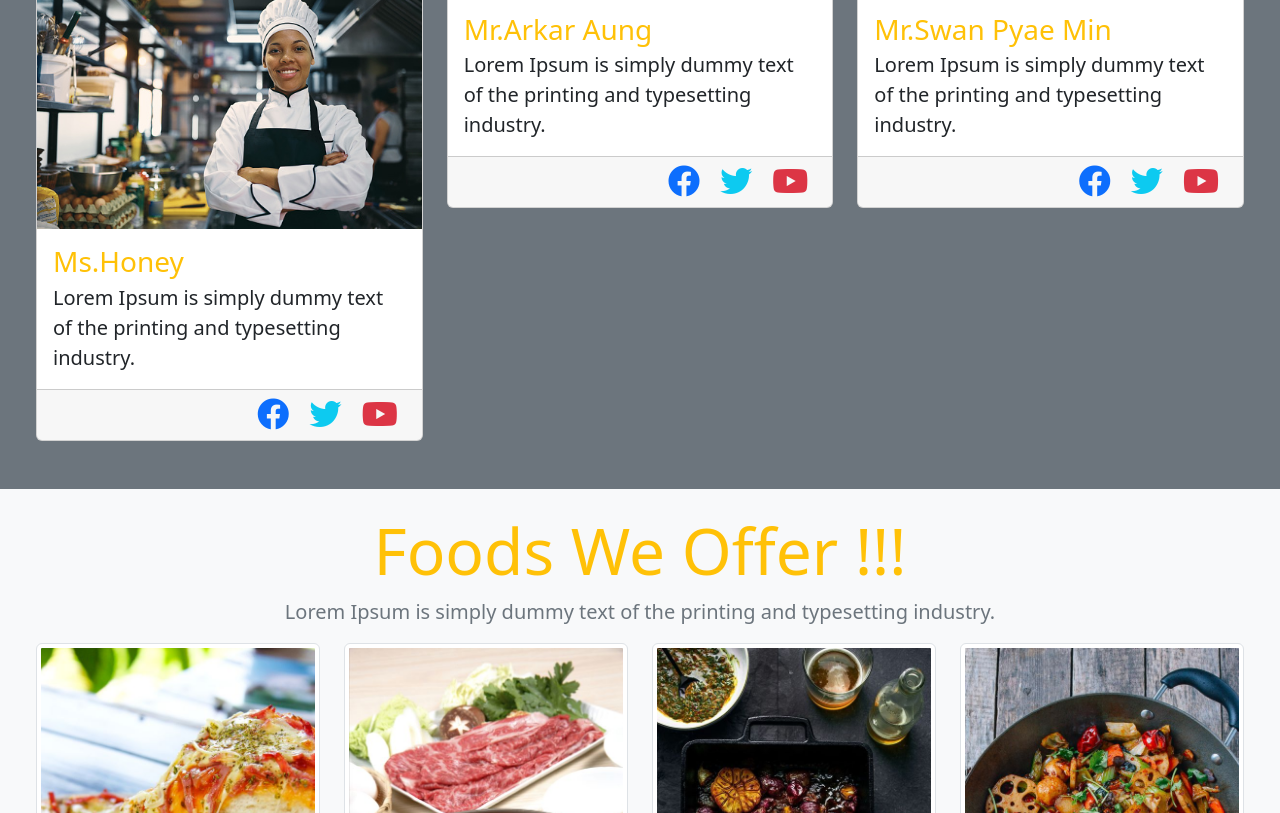
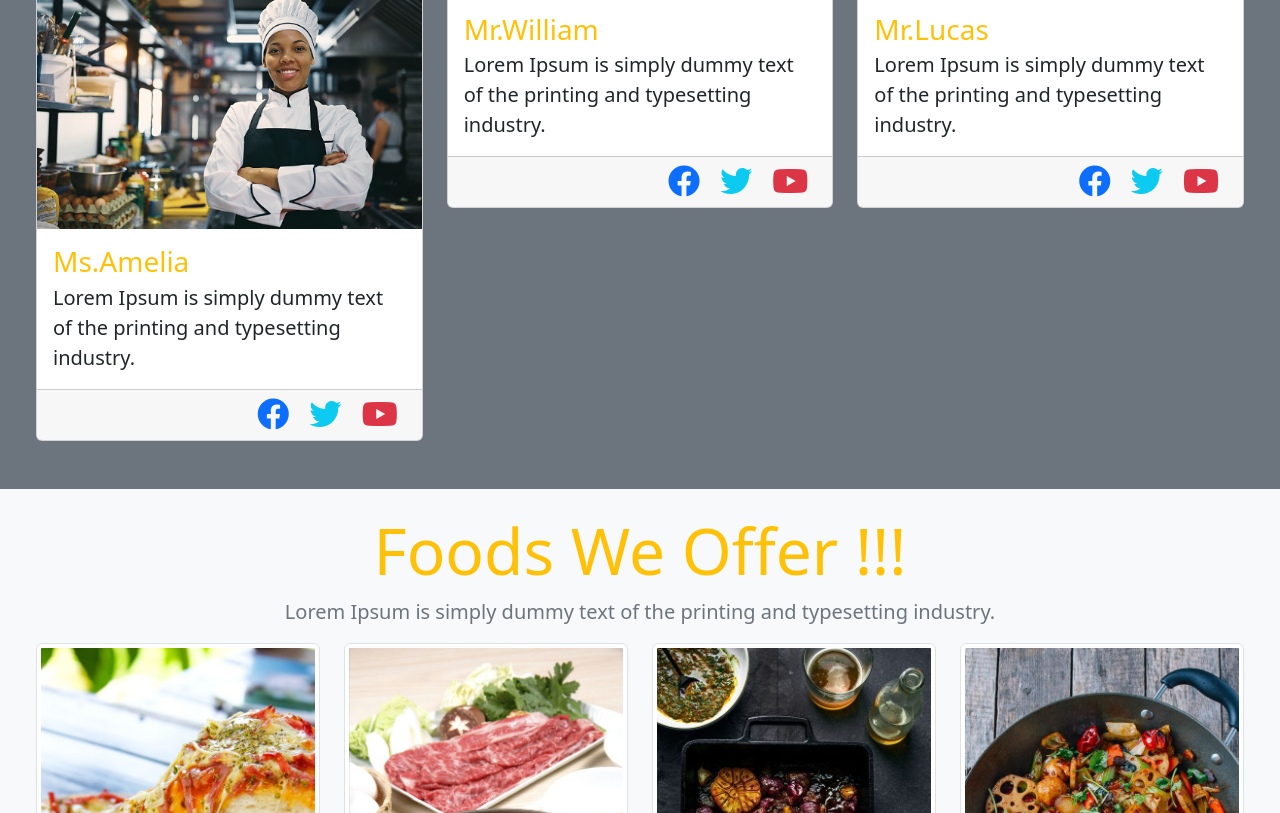
Before and after one commit to uchihamatara/emberfood, a plain HTML site: page index.html in a window 1280 px wide. Shown: the part 983-1796 px from the top of the page. Drawn offline with nearby package versions, Linux system fonts and the light colour scheme.

Commit message:
first commit

```diff
--- a/index.html
+++ b/index.html
@@ -113,7 +113,7 @@
                             <img src="./images/chef1.jpg" alt="chef1" />
 
                             <div class="card-body">
-                                <h3 class="card-title text-warning">Ms.Honey</h3>
+                                <h3 class="card-title text-warning">Ms.Amelia</h3>
                                 <p class="card-subtitle lead">Lorem Ipsum is simply dummy text of the printing and typesetting industry.</p>
                             </div>
 
@@ -136,7 +136,7 @@
                             <img src="./images/chef2.jpg" alt="chef2" />
 
                             <div class="card-body">
-                                <h3 class="card-title text-warning">Mr.Arkar Aung</h3>
+                                <h3 class="card-title text-warning">Mr.William</h3>
                                 <p class="card-subtitle lead">Lorem Ipsum is simply dummy text of the printing and typesetting industry.</p>
                             </div>
 
@@ -159,7 +159,7 @@
                             <img src="./images/chef3.jpg" alt="chef3" />
 
                             <div class="card-body">
-                                <h3 class="card-title text-warning">Mr.Swan Pyae Min</h3>
+                                <h3 class="card-title text-warning">Mr.Lucas</h3>
                                 <p class="card-subtitle lead">Lorem Ipsum is simply dummy text of the printing and typesetting industry.</p>
                             </div>
 
```
